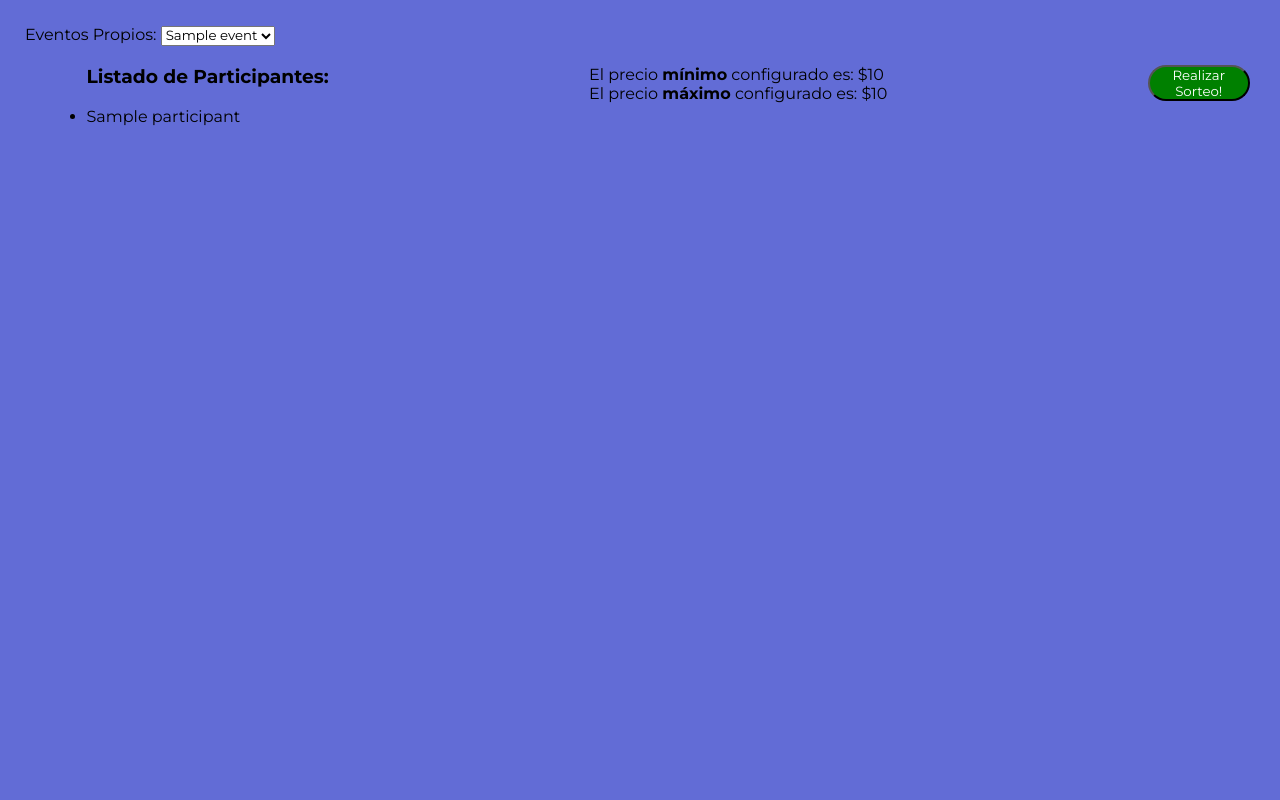
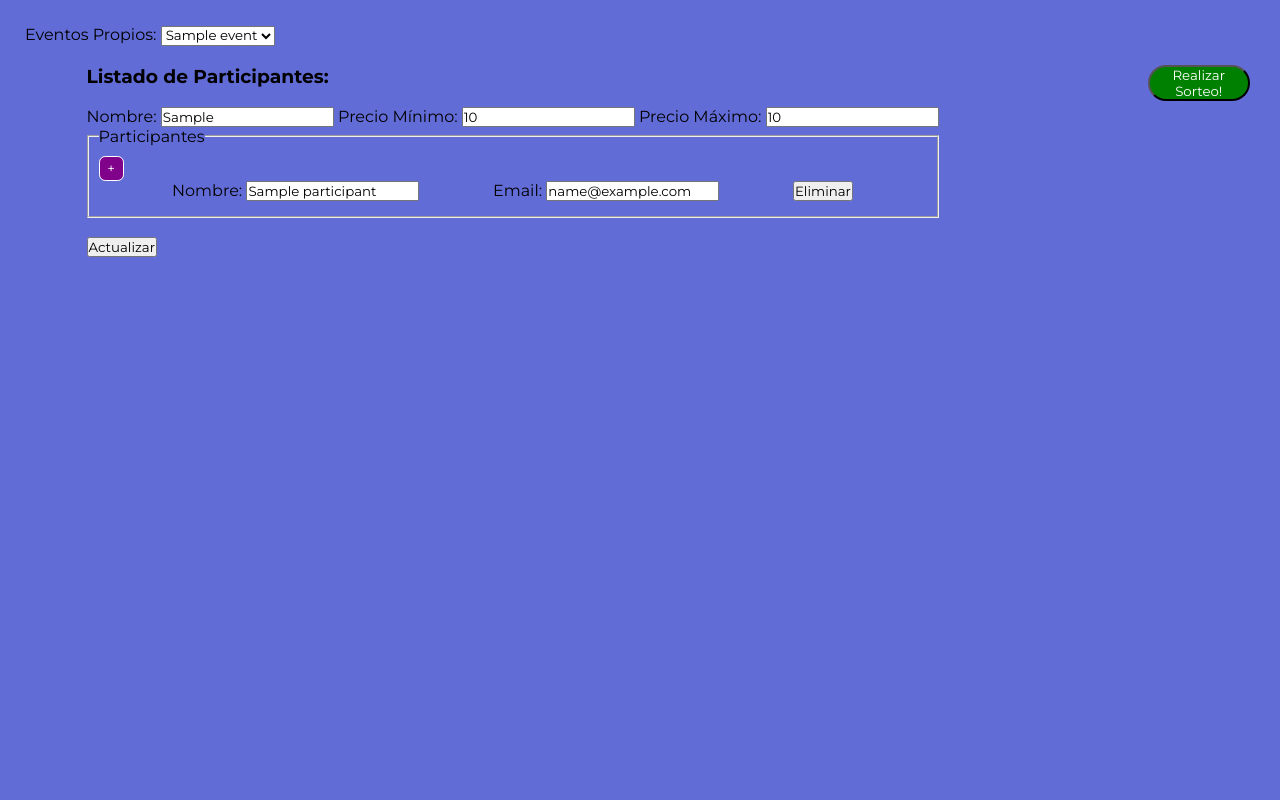
Before and after one commit to Alejors/secret-friend, a Flask app: template src/templates/manage_events.html in a window 1280 px wide. Shown: the part 59-859 px from the top of the page. After the commit the page ends 316 px from the top, so only its background shows below. Run offline with Flask 3, Linux system fonts and the light colour scheme; the template is opened without the code that fills it: most values are stand-ins (such as "Sample title", 1, 10 or a date in 2020); parts of the project's set-up code (start-up, migrations or seed data) failed here and were passed over.

Commit message:
Agregar y eliminar usuarios en HTML

```diff
--- a/src/controllers/events_controller.py
+++ b/src/controllers/events_controller.py
@@ -70,7 +70,7 @@ def create_events_controller(events_usecase: ManageEventsUsecase):
       }
       status_code = BAD_REQUEST
     else:
-      data = request.get_json()
+      data = request.get_json() if request.headers.get("Content-Type") == "application/json" else request.form
       event, error = events_usecase.update_event(user_id, event_id, data)
       if event:
         event_data = event.serialize_event()
--- a/src/templates/css_html.html
+++ b/src/templates/css_html.html
@@ -1,6 +1,6 @@
 div.container {
   width: 100%;
-  min-height: 100vh;
+  min-height: 95vh;
   padding: 25px 25px;
   background: #626cd6;
 }
@@ -8,22 +8,22 @@ div.container {
   display: flex;
 }
 .justify-between {
-  justify-content: space-between
+  justify-content: space-between;
 }
 .justify-evenly {
-  justify-content: space-evenly
+  justify-content: space-evenly;
 }
 .me-25 {
-  margin-right: 25%
+  margin-right: 25%;
 }
 .me-5 {
-  margin-right: 5%
+  margin-right: 5%;
 }
 .ms-25 {
-  margin-left: 25%
+  margin-left: 25%;
 }
 .ms-5 {
-  margin-left: 5%
+  margin-left: 5%;
 }
 .align-center{
   align-items: center;
@@ -40,6 +40,10 @@ table, th, td{
   border: 1px black solid;
 }
 
+.p-1{
+  padding: 10px;
+}
+
 img.wishlist:hover{
   transform: scale(2);
 }
@@ -49,3 +53,16 @@ button.event{
   color: white;
   border-radius: 25px;
 }
+
+.plus_button{
+  border: 1px white solid;
+  color: white;
+  border-radius: 25%;
+  width: 25px;
+  height: 25px;
+  background-color: #80028a;
+}
+
+.mb-5{
+  margin-bottom: 5px;
+}
--- a/src/templates/home.html
+++ b/src/templates/home.html
@@ -73,7 +73,7 @@
   selectElement.addEventListener("change", function () {
     const selectedValue = selectElement.value;
     if (selectedValue) {
-      window.location.href = {{url_for('frontend.home_view', stylesheet=url_for('static', filename='styles/home.css'), event_id=selectedValue)}}`;
+      window.location.href = {{url_for('frontend.home_view', event_id=selectedValue)}}`;
     }
   });
 </script>
--- a/src/templates/manage_events.html
+++ b/src/templates/manage_events.html
@@ -22,26 +22,48 @@
       <div class="ms-5">
         <h3>Listado de Participantes:</h3>
         <br/>
-        <ul>
+        <form action="*************" method="PUT">
+          <label for="name">Nombre:</label>
+          <input type="text" id="name" name="name" value={{current_event.name}}>
+          <label for="min_price">Precio Mínimo:</label>
+          <input type="number" id="min_price" name="min_price" min=0 value={{current_event.min_price|default(0)}}>
+          <label for="max_price">Precio Máximo:</label>
+          <input type="number" id="max_price" name="max_price" min=0 value={{current_event.max_price|default(0)}}>
+          <fieldset id="users_fieldset" class="p-1">
+            <legend>Participantes</legend>
+            <button type="button" id="add_user_button" class="plus_button">+</button>
+            {% if current_event.users|length > 0 %}
             {% for participant in current_event.users %}
-            <li>{{participant.name}}</li>
+            <div id="user{{loop.index-1}}" class="user d-flex justify-evenly mb-5">
+              <div>
+                <label for="user{{loop.index-1}}_name">Nombre:</label>
+                <input type="text" id="user{{loop.index-1}}_name" name="users[{{loop.index-1}}][name]" value="{{participant.name}}">
+              </div>
+              <div>
+                <label for="user{{loop.index-1}}_email">Email:</label>
+                <input type="email" id="user{{loop.index-1}}_email" name="users[{{loop.index-1}}][email]" value="{{participant.email}}">
+              </div>
+              <button type="button" class="eliminar" data-id="user{{loop.index-1}}">Eliminar</button>
+            </div>
             {% endfor %}
-        </ul>
+            {% else %}
+            <div id="user{{counter}}" class="user d-flex justify-evenly mb-5">
+              <div>
+                <label for="user{{counter}}_name">Nombre:</label>
+                <input type="text" id="user{{counter}}_name" name="users[{{counter}}][name]">
               </div>
-      {% if current_event.min_price or current_event.max_price %}
               <div>
-        {% if current_event.min_price %}
-        <div>
-          <p>El precio <strong>mínimo</strong> configurado es: ${{current_event.min_price}}</p>
+                <label for="user{{counter}}_email">Email:</label>
+                <input type="email" id="user{{counter}}_email" name="users[{{counter}}][email]">
+              </div>
+              <button type="button" class="eliminar" data-id="user{{counter}}">Eliminar</button>
             </div>
             {% endif %}
-        {% if current_event.max_price %}
-        <div>
-          <p>El precio <strong>máximo</strong> configurado es: ${{current_event.max_price}}</p>
+          </fieldset>
+          <br/>
+          <button type="submit">Actualizar</button>
+        </form>
       </div>
-        {% endif %}
-      </div>
-      {% endif %}
       <div>
         {% if not current_event.drawn %}
         <a href="{{ url_for('events.draw_event', event_id=event_selected)}}">
@@ -53,4 +75,66 @@
       </div>
     </div>
   {% endif %}
+  <script>
+    const fieldset = document.getElementById('users_fieldset');
+    const lastChild = fieldset.lastElementChild;
+    let id = lastChild.id;
+    let userCount = parseInt(id.replace("user", "")) + 1;
+    document.getElementById('add_user_button').addEventListener('click', function() {
+      const newUserDiv = document.createElement('div');
+      newUserDiv.classList.add('user', 'd-flex', 'justify-evenly', 'mb-5');
+      newUserDiv.id = `user${userCount}`;
+      const nameDiv = document.createElement('div');
+      const nameLabel = document.createElement('label');
+      nameLabel.setAttribute('for', `user${userCount}_name`);
+      nameLabel.textContent = 'Nombre:';
+      const nameInput = document.createElement('input');
+      nameInput.type = 'text';
+      nameInput.id = `user${userCount}_name`;
+      nameInput.name = `users[${userCount}][name]`;
+      nameInput.required = true;
+      nameDiv.appendChild(nameLabel);
+      nameDiv.appendChild(nameInput);
+
+      const emailDiv = document.createElement('div');
+      const emailLabel = document.createElement('label');
+      emailLabel.setAttribute('for', `user${userCount}_email`);
+      emailLabel.textContent = 'Email:';
+      const emailInput = document.createElement('input');
+      emailInput.type = 'email';
+      emailInput.id = `user${userCount}_email`;
+      emailInput.name = `users[${userCount}][email]`;
+      emailInput.required = true;
+      emailDiv.appendChild(emailLabel);
+      emailDiv.appendChild(emailInput);
+
+      const deleteButton = document.createElement('button');
+      deleteButton.type = 'button';
+      deleteButton.classList.add('eliminar');
+      deleteButton.setAttribute('data-id', `user${userCount}`);
+      deleteButton.textContent = 'Eliminar';
+
+      deleteButton.addEventListener('click', function() {
+        const userId = deleteButton.getAttribute('data-id');
+        const userElement = document.getElementById(userId);
+        userElement.remove();
+      });
+
+      newUserDiv.appendChild(nameDiv);
+      newUserDiv.appendChild(emailDiv);
+      newUserDiv.appendChild(deleteButton);
+
+      const fieldset = document.getElementById('users_fieldset');
+      fieldset.appendChild(newUserDiv);
+      userCount++;
+    });
+
+    document.querySelectorAll('.eliminar').forEach(function(button) {
+      button.addEventListener('click', function() {
+          const itemId = this.getAttribute('data-id');
+          const item = document.getElementById(itemId);
+          item.remove();
+      });
+  });
+  </script>
 {% endblock content%}
```
Lines whose indentation alone changed are shown as unchanged.
